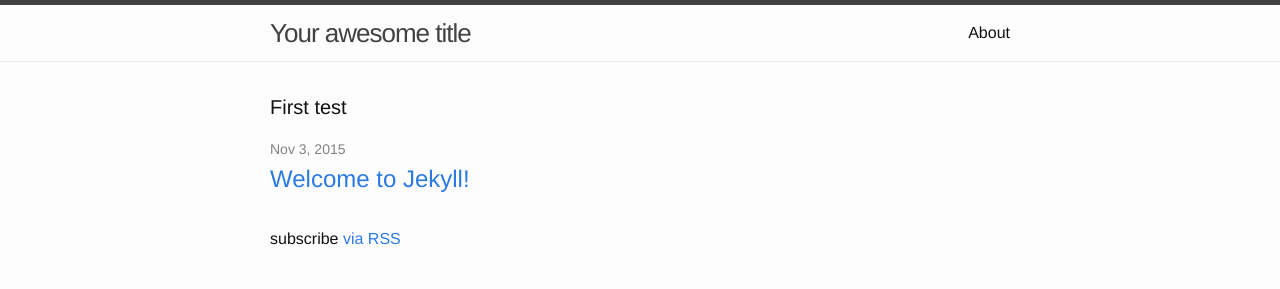
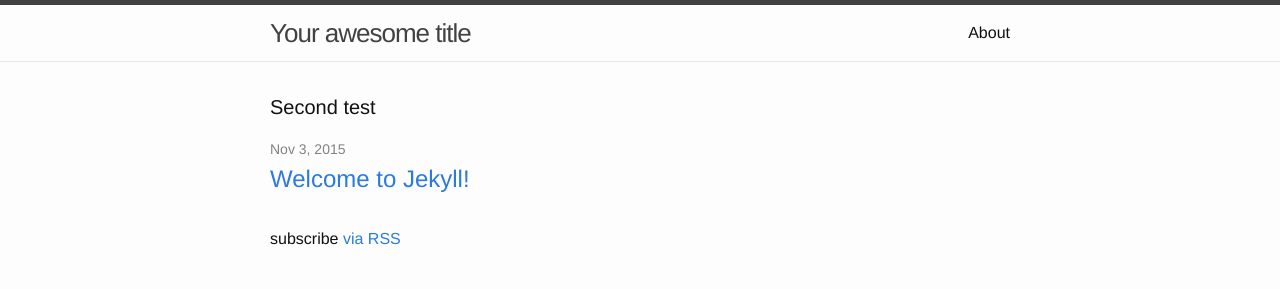
Before and after one commit to DidrikH/didrikh.github.io, a Jekyll site: the page built from index.html, in a window 1280 px wide. Shown: the top 289 px of the page. Built offline with Jekyll 4.4.1, drawn with Linux system fonts in a browser that asks for light colours.

Commit message:
testing functionality

```diff
--- a/index.html
+++ b/index.html
@@ -4,7 +4,7 @@
 
 <div class="home">
 
-  <h1 class="page-heading">First test</h1>
+  <h1 class="page-heading">Second test</h1>
 
   <ul class="post-list">
     {% for post in site.posts %}
```
